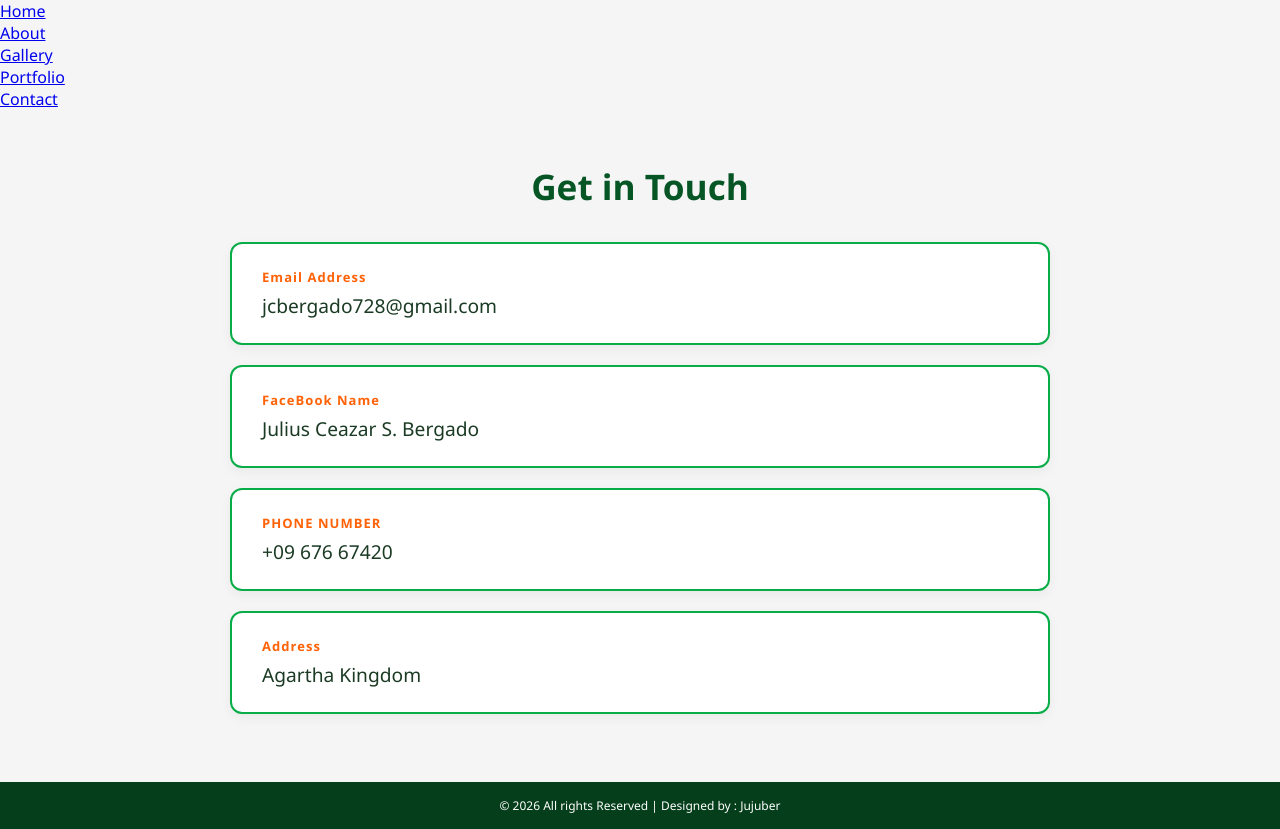
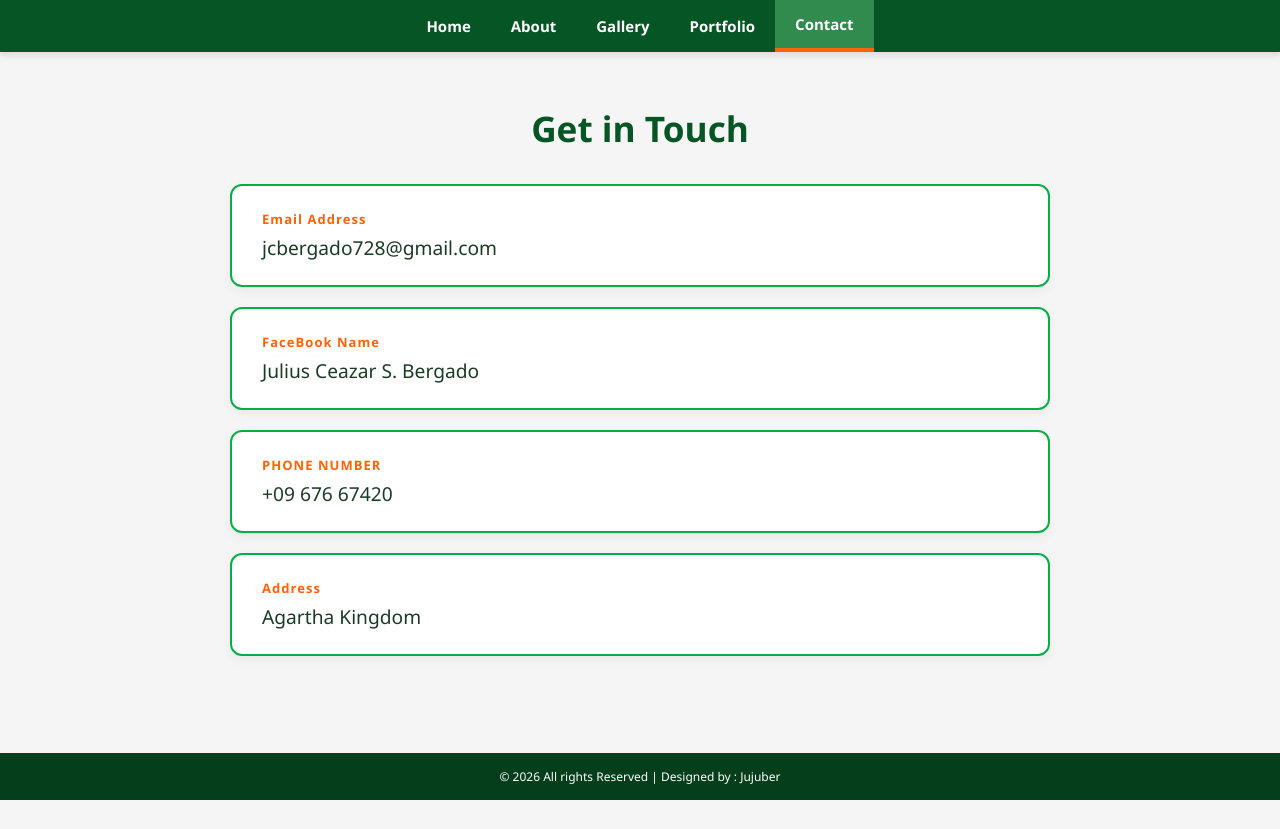
Before and after one commit to ZenSaiga/Website, a plain HTML site: page Contact.html in a window 1280 px wide. After the commit the page ends 800 px from the top, so only its background shows below. Drawn offline with Linux system fonts and the light colour scheme.

Commit message:
Update Contact.html with new styling and structure

```diff
--- a/Contact.html
+++ b/Contact.html
@@ -4,7 +4,7 @@
     <meta charset="UTF-8">
     <meta name="viewport" content="width=device-width, initial-scale=1.0">
     <title>Contact</title>
-    <link rel="stylesheet" href="menuStyle.css">
+    <link rel="stylesheet" href="styles.css">
     <style>
         * {
             box-sizing: border-box;
```
